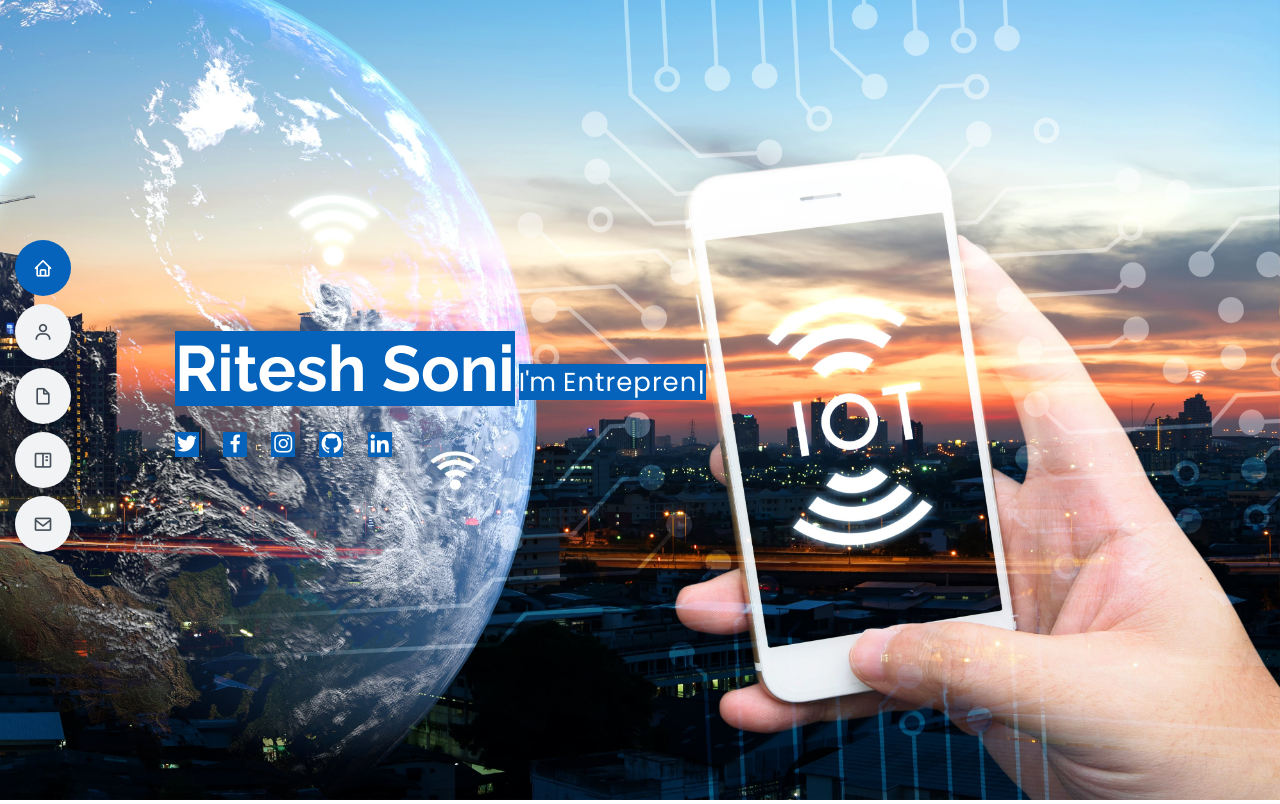
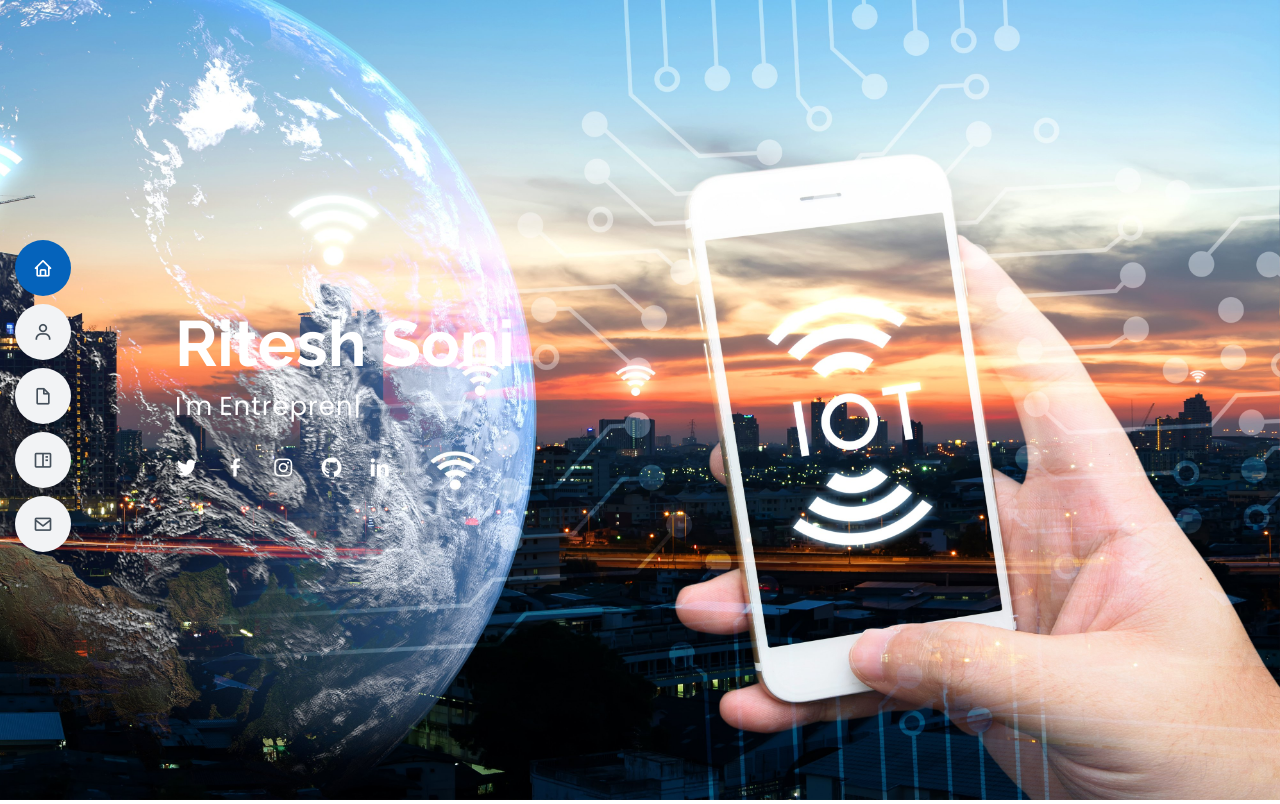
Before and after one commit to soniritesh124/riteshsoni, a PHP site: page / in a window 1280 px wide. Shown: the top 804 px of the page. Run offline with PHP 8.4, Linux system fonts and the light colour scheme.

Commit message:
Update style.css

```diff
--- a/assets/css/style.css
+++ b/assets/css/style.css
@@ -274,16 +274,12 @@ h1, h2, h3, h4, h5, h6 {
   font-weight: 700;
   line-height: 56px;
 /*   color: #45505b; */
-  background: #0563bb;
   color: #fff;
-  display:inline;
 }
 
 #hero p {
 /*   color: #45505b; */
-  background: #0563bb;
   color: #fff;
-  display:inline;
   margin: 15px 0 0 0;
   font-size: 26px;
   font-family: "Poppins", sans-serif;
@@ -302,7 +298,6 @@ h1, h2, h3, h4, h5, h6 {
   font-size: 24px;
   display: inline-block;
 /*   color: #45505b; */
-  background: #0563bb;
   color: #fff;
   line-height: 1;
   margin-right: 20px;
```
